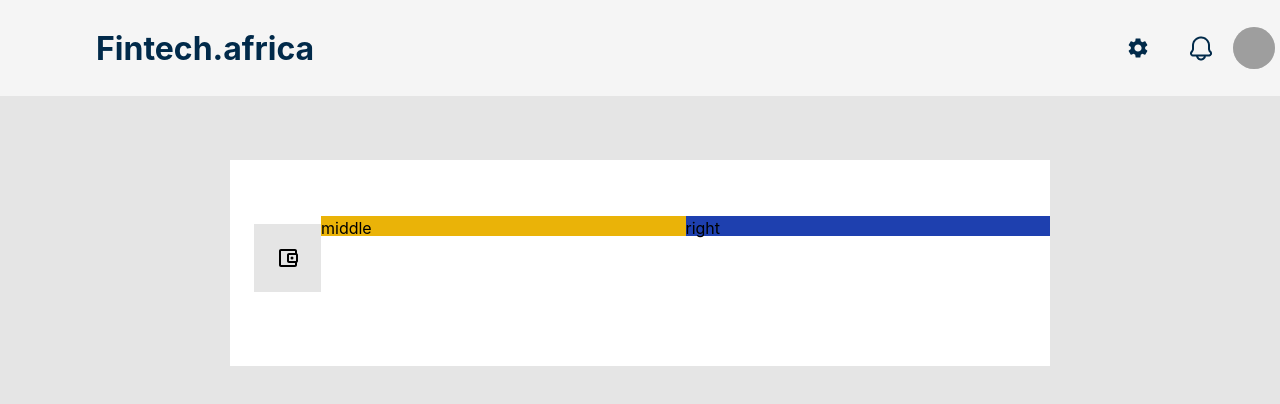
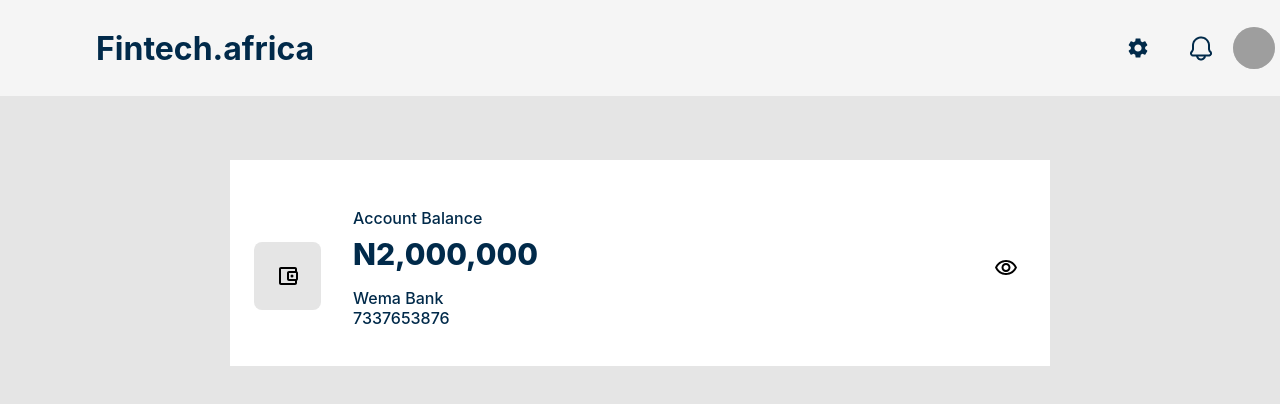
Before and after one commit to Danny4life/fintech.africa, a React (Vite) app: page /dashboard in a window 1280 px wide. Shown: the top 404 px of the page. Built offline with nearby package versions, Linux system fonts and the light colour scheme; grey boxes are pictures that could not be loaded.

Commit message:
create user wallet

```diff
--- a/src/component/dashboard-component/Wallet.jsx
+++ b/src/component/dashboard-component/Wallet.jsx
@@ -1,5 +1,6 @@
 
 import AccountBalanceWalletOutlinedIcon from '@mui/icons-material/AccountBalanceWalletOutlined';
+import VisibilityOutlinedIcon from '@mui/icons-material/VisibilityOutlined';
 
 const Wallet = () => {
     return (
@@ -9,12 +10,28 @@ const Wallet = () => {
                     <div className="w-[820px] h-[206px] bg-[#FFFFFF]">
                         <div className="flex justify-center items-center">
                             <div className="flex-none justify-center items-center pt-16">
-                                <div className="w-[67px] h-[68px] bg-[#E5E5E5] flex justify-center items-center ml-6">
+                                <div className="w-[67px] h-[68px] bg-[#E5E5E5] flex justify-center items-center ml-6 rounded-lg">
                                     <AccountBalanceWalletOutlinedIcon />
                                 </div>
                             </div>
-                            <div className="flex-1 h-5 w-5 bg-yellow-500">middle</div>
-                            <div className="flex-1 h-5 w-5 bg-blue-800">right</div>
+                            <div className="flex-1">
+                                <div className='non-italic pt-12 ml-8'>
+                                    <h3 className='text-base text-[#012A4A] font-medium leading-5 mb-2'>
+                                        Account Balance
+                                    </h3>
+                                    <h1 className='text-base lg:text-3xl text-[#012A4A] font-extrabold leading-10 mb-4'>N2,000,000</h1>
+                                    <div className='font-medium text-base leading-5 text-[#012A4A]'>
+                                        <span className='block'>Wema Bank </span>
+                                        <span className=''>7337653876</span>
+                                    </div>
+
+                                </div>
+                            </div>
+                            <div className="flex-1]">
+                                <span className='flex justify-end items-center lg:mr-8 pt-12 cursor-pointer'>
+                                    <VisibilityOutlinedIcon />
+                                </span>
+                            </div>
 
 
                         </div>
```
